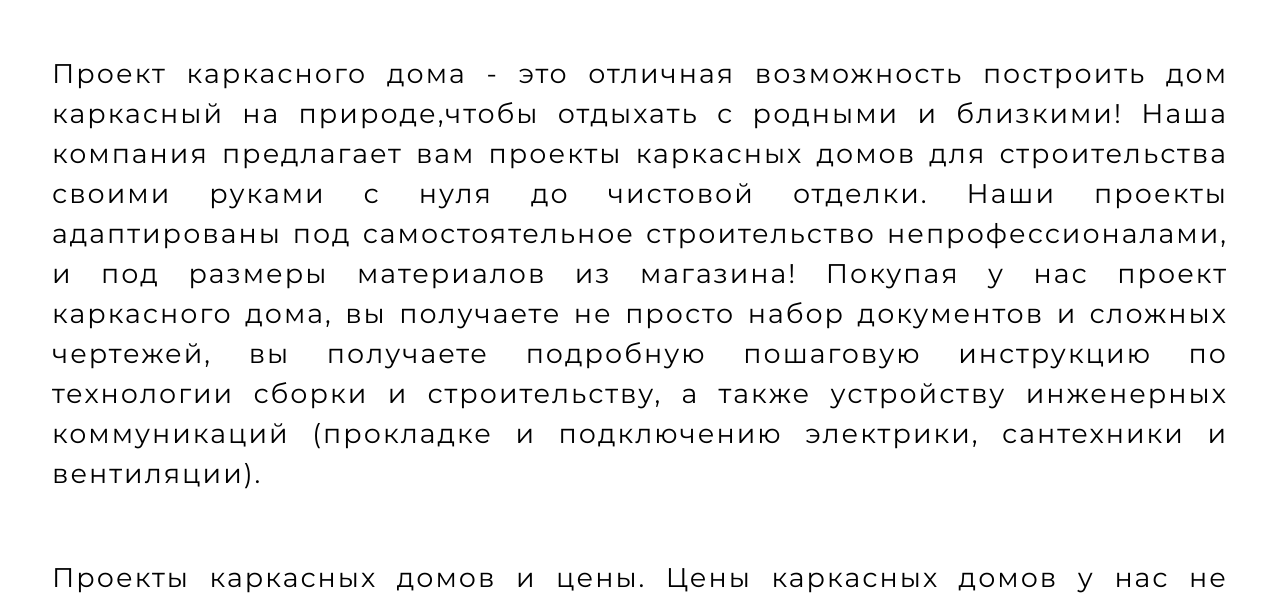
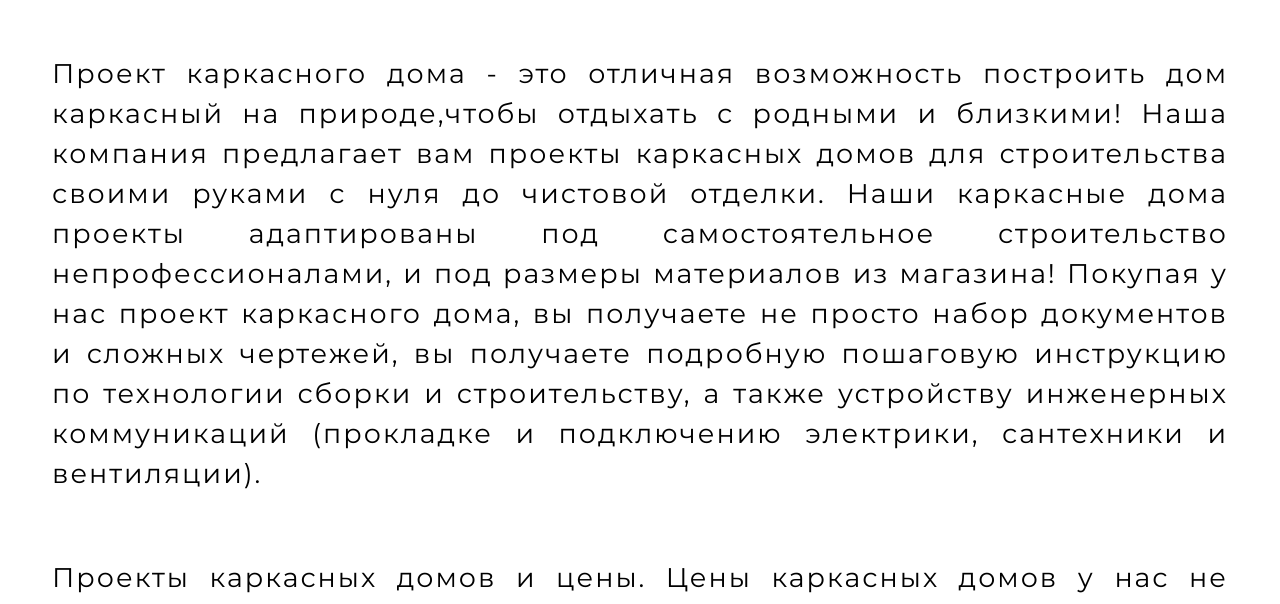
Before and after one commit to Croki555/Croki555.github.io, a plain HTML site: page proekty-karkasnyx-domov.html in a window 1280 px wide. Shown: the part 190-794 px from the top of the page. Drawn offline with Linux system fonts and the light colour scheme.

Commit message:
Update proekty-karkasnyx-domov.html

```diff
--- a/proekty-karkasnyx-domov.html
+++ b/proekty-karkasnyx-domov.html
@@ -74,7 +74,7 @@
           Проект каркасного дома - это отличная возможность построить дом каркасный на
           природе,чтобы отдыхать с родными и близкими! Наша компания предлагает
           вам проекты каркасных домов для строительства своими руками с нуля до
-          чистовой отделки. Наши проекты адаптированы под самостоятельное
+          чистовой отделки. Наши каркасные дома проекты адаптированы под самостоятельное
           строительство непрофессионалами, и под размеры материалов из магазина!
           Покупая у нас проект каркасного дома, вы получаете не просто набор
           документов и сложных чертежей, вы получаете подробную пошаговую
```
